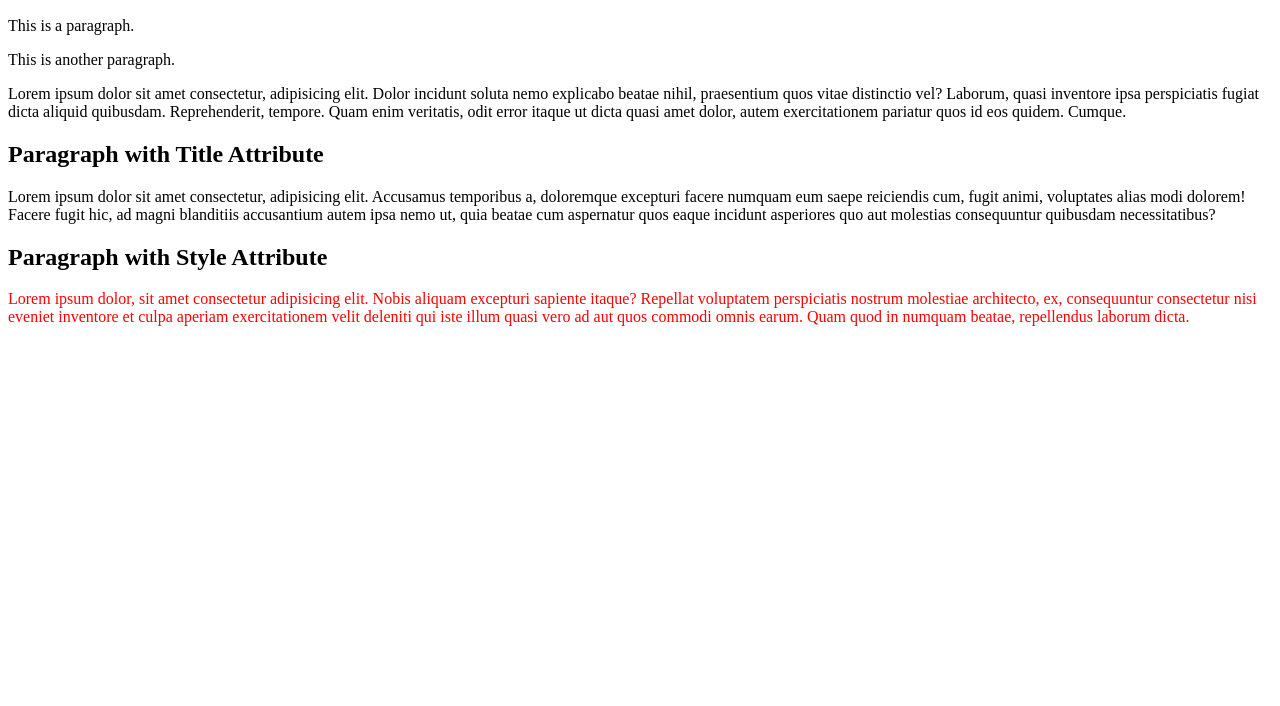
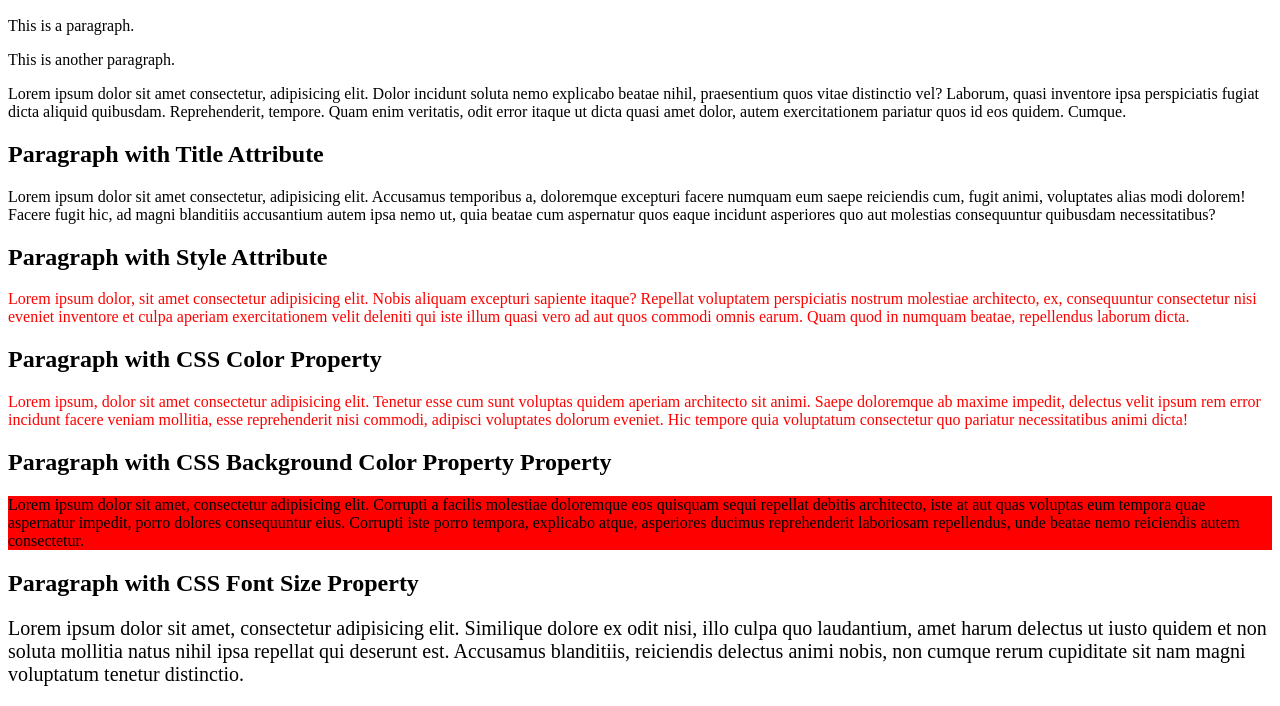
Before and after one commit to nbcodeblog/HTML_CSS_JavaScript, a plain HTML site: page Paragraphs/index.html in a window 1280 px wide. Shown: the part 110-816 px from the top of the page. Drawn offline with Linux system fonts and the light colour scheme.

Commit message:
Add css color, background color and font size property

```diff
--- a/Paragraphs/index.html
+++ b/Paragraphs/index.html
@@ -29,6 +29,18 @@
     <h2>Paragraph with Style Attribute</h2>
     <p style="color: red;">Lorem ipsum dolor, sit amet consectetur adipisicing elit. Nobis aliquam excepturi sapiente itaque? Repellat voluptatem perspiciatis nostrum molestiae architecto, ex, consequuntur consectetur nisi eveniet inventore et culpa aperiam exercitationem velit deleniti qui iste illum quasi vero ad aut quos commodi omnis earum. Quam quod in numquam beatae, repellendus laborum dicta.</p>
 
+    <!-- Paragraph with CSS Color Property -->
+    <h2>Paragraph with CSS Color Property</h2>
+    <p class="paragraph_color_red">Lorem ipsum, dolor sit amet consectetur adipisicing elit. Tenetur esse cum sunt voluptas quidem aperiam architecto sit animi. Saepe doloremque ab maxime impedit, delectus velit ipsum rem error incidunt facere veniam mollitia, esse reprehenderit nisi commodi, adipisci voluptates dolorum eveniet. Hic tempore quia voluptatum consectetur quo pariatur necessitatibus animi dicta!</p>
+
+    <!-- Paragraph with CSS Background Color Property Property -->
+    <h2>Paragraph with CSS Background Color Property Property</h2>
+    <p class="paragraph_background_color_red">Lorem ipsum dolor sit amet, consectetur adipisicing elit. Corrupti a facilis molestiae doloremque eos quisquam sequi repellat debitis architecto, iste at aut quas voluptas eum tempora quae aspernatur impedit, porro dolores consequuntur eius. Corrupti iste porro tempora, explicabo atque, asperiores ducimus reprehenderit laboriosam repellendus, unde beatae nemo reiciendis autem consectetur.</p>
+
+    <!-- Paragraph with CSS Font Size Property -->
+    <h2>Paragraph with CSS Font Size Property</h2>
+    <p class="paragraph_font_size_20px">Lorem ipsum dolor sit amet, consectetur adipisicing elit. Similique dolore ex odit nisi, illo culpa quo laudantium, amet harum delectus ut iusto quidem et non soluta mollitia natus nihil ipsa repellat qui deserunt est. Accusamus blanditiis, reiciendis delectus animi nobis, non cumque rerum cupiditate sit nam magni voluptatum tenetur distinctio.</p>
+
     <script src="script.js"></script>
 </body>
 </html>
--- a/Paragraphs/style.css
+++ b/Paragraphs/style.css
@@ -0,0 +1,14 @@
+/* Paragraph with CSS Color Property */
+.paragraph_color_red {
+    color: red;
+}
+
+/* Paragraph with CSS Background Color Property Property */
+.paragraph_background_color_red {
+    background-color: red;
+}
+
+/* Paragraph with CSS Font Size Property */
+.paragraph_font_size_20px {
+    font-size: 20px;
+}
```
